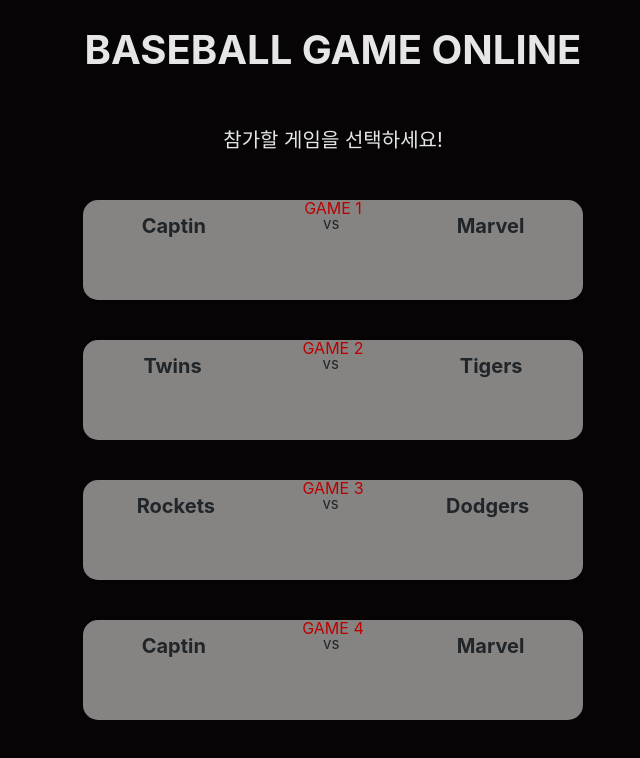
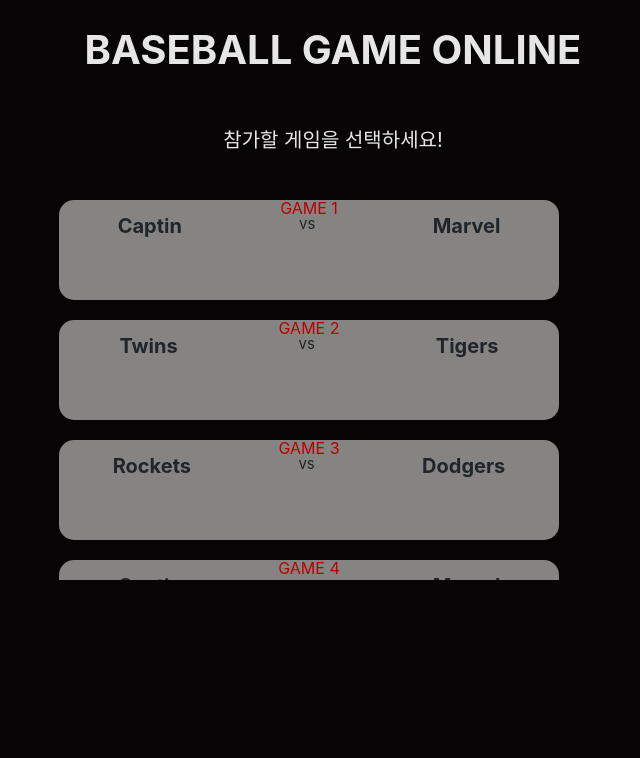
Before and after one commit to codesquad-member-2020/baseball-06, a React (Create React App) app in the folder FE/baseball/: page / in a window 1280 px wide. Shown: the top 758 px of the page, without its empty margins (307-947 px from the left). Built offline with nearby package versions, Linux system fonts and the light colour scheme.

Commit message:
[fe] feat: 게임 선택화면 스크롤바 생성

```diff
--- a/FE/baseball/src/components/gameSelection.js
+++ b/FE/baseball/src/components/gameSelection.js
@@ -18,6 +18,7 @@
         <Title>{title}</Title>
         <Container>
           <MessageArea>{message}</MessageArea>
+          <GameSelectionContainer>
             {gameSelectionMock.map((temas) => {
               return (
                 <GameSelectionArea>
@@ -30,6 +31,7 @@
                 </GameSelectionArea>
               );
             })}
+          </GameSelectionContainer>
         </Container>
       </ThemeProvider>
     </>
@@ -53,6 +55,42 @@
   margin: 30px;
   color: ${(props) => props.theme.mainFontColor};
   font-size: 20px;
+`;
+
+const GameSelectionContainer = styled.div`
+  width: 548px;
+  height: 400px;
+  overflow: hidden;
+  &:hover {
+    overflow: scroll;
+    overflow-x: hidden;
+    ::-webkit-scrollbar-track {
+      border-radius: 10px;
+
+      background-color: #cccccc;
+    }
+
+    ::-webkit-scrollbar {
+      width: 12px;
+      border-radius: 10px;
+      background-color: #f5f5f5;
+    }
+
+    ::-webkit-scrollbar-thumb {
+      border-radius: 10px;
+
+      background-image: -webkit-linear-gradient(
+        90deg,
+        rgba(0, 0, 0, 1) 0%,
+        rgba(0, 0, 0, 1) 25%,
+        transparent 100%,
+        rgba(0, 0, 0, 1) 75%,
+        transparent
+      );
+
+      background-color: #555;
+    }
+  }
 `;
 
 const GameSelectionArea = styled.div`
```
Lines whose indentation alone changed are shown as unchanged.
